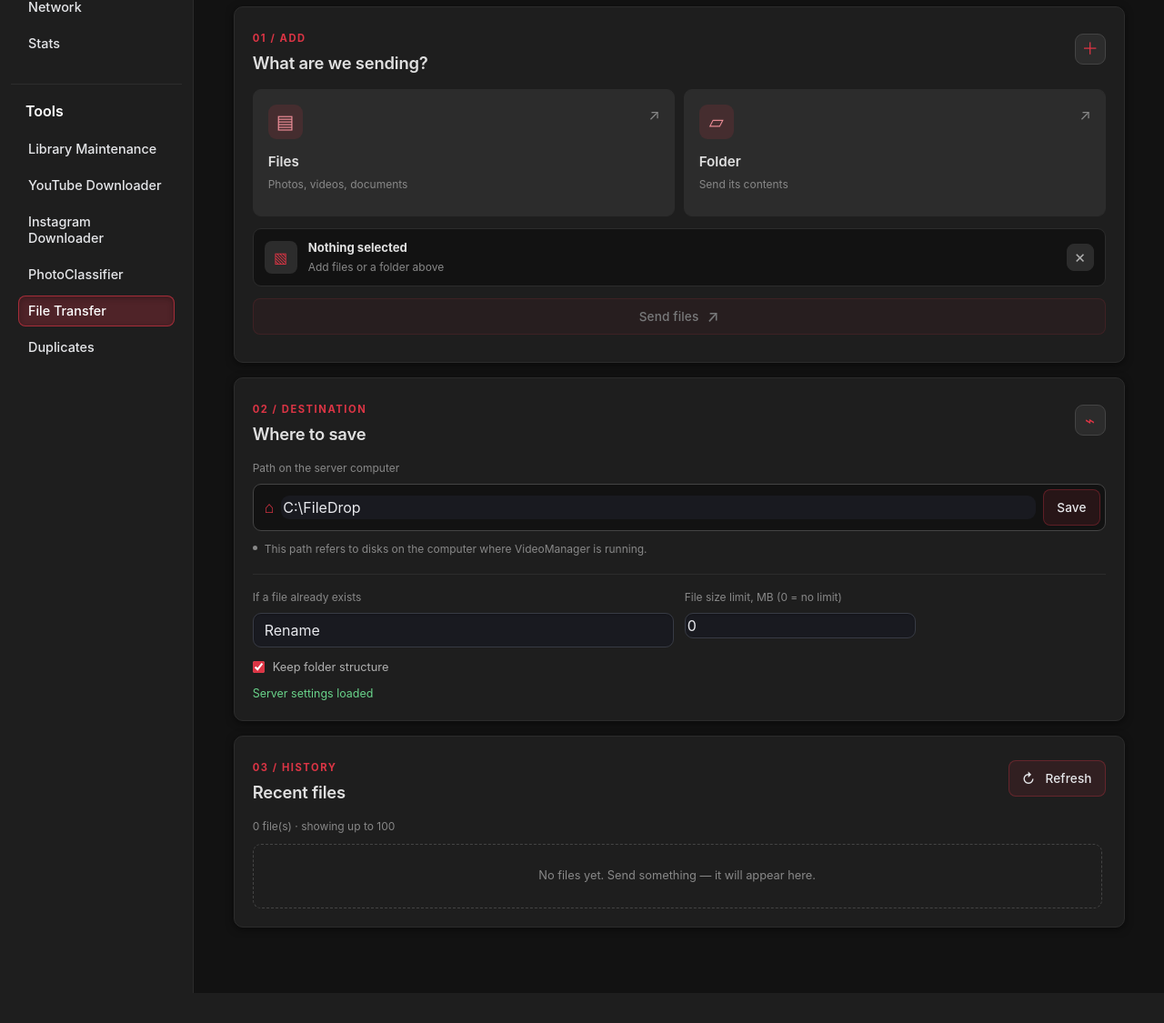
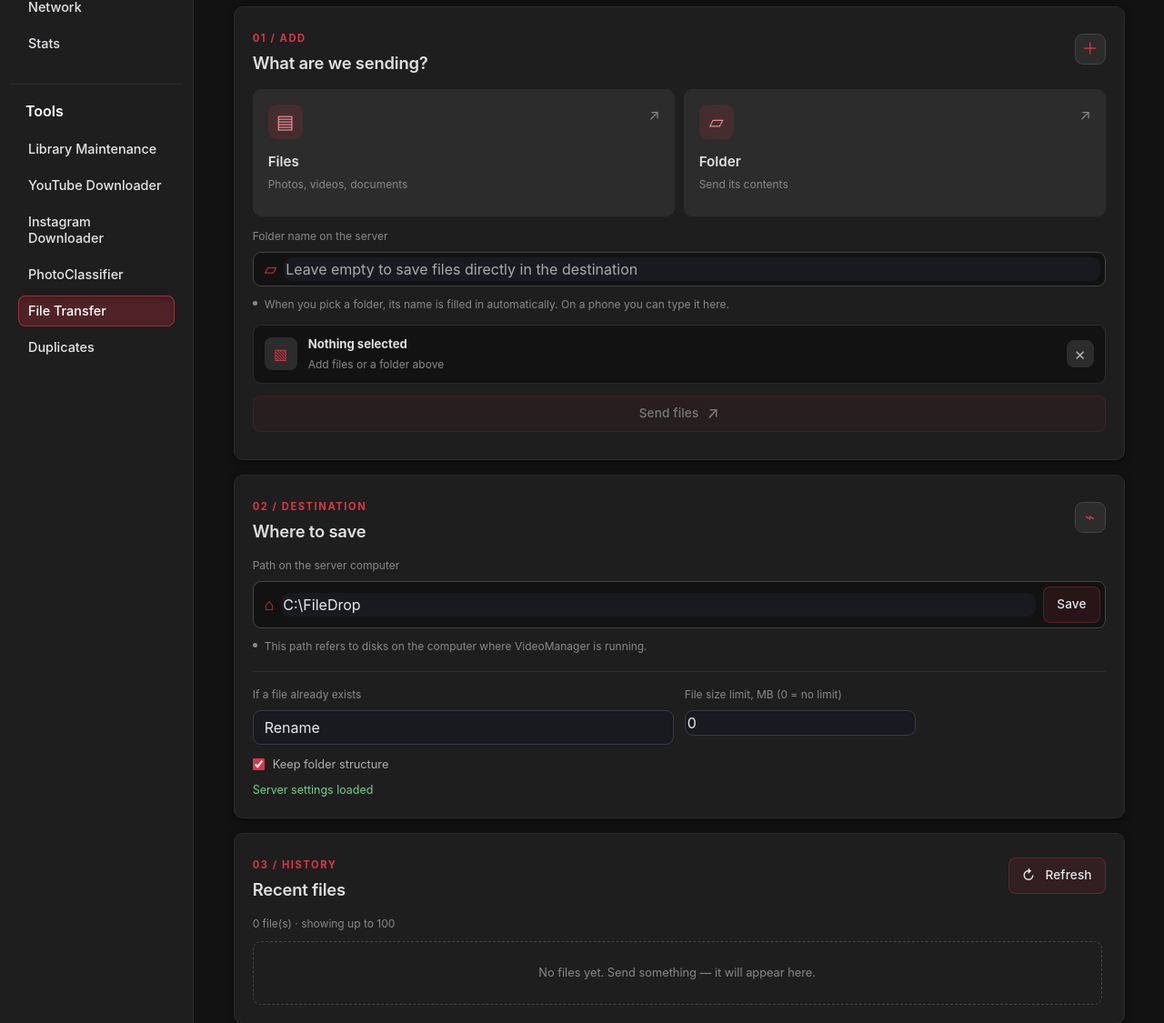
Before and after one commit to mrfusionyt/-video_manager, a Flask app: page /transfer/ in a window 1280 px wide. Shown: the part 290-1415 px from the top of the page at 91% size. Before the commit the page ends 1382 px from the top, so only its background shows below. Run offline with Flask 3, Linux system fonts and the light colour scheme; data that the repository does not hold is empty; some libraries are stand-ins or nearby versions.

Commit message:
release v1.0.8

```diff
--- a/addon/FileTransferServer/routes.py
+++ b/addon/FileTransferServer/routes.py
@@ -134,6 +134,27 @@ def safe_target(relative, root):
     return target
 
 
+def upload_relative(item, folder, preserve):
+    """Build a destination-relative path, optionally wrapping it in a folder.
+
+    Browsers on phones often report no webkitRelativePath, so the selected
+    folder name can be supplied separately by the page.
+    """
+    name = str(item.get('name') or 'uploaded_file')
+    raw = str(item.get('path') or name).replace('\\', '/')
+    parts = [p for p in (safe_part(x) for x in raw.split('/')) if p]
+    if not parts:
+        parts = [safe_part(name) or 'uploaded_file']
+    # webkitRelativePath already starts with the selected folder name.
+    if folder and '/' not in folder and parts and parts[0].lower() == folder.lower():
+        parts = parts[1:]
+    if not preserve:
+        parts = parts[-1:]
+    if folder:
+        parts = [folder] + parts
+    return '/'.join(parts)
+
+
 def collision_target(path, mode=None):
     mode = mode or config.get('collision', 'rename')
     if mode != 'rename' or not path.exists():
@@ -225,6 +246,7 @@ def job_payload(job):
     return {
         'job_id': job['id'],
         'status': job['status'],
+        'folder': job.get('folder') or '',
         'total_bytes': total,
         'received_bytes': received,
         'percent': min(100, round(received * 100 / total)) if total else 100,
@@ -344,6 +366,7 @@ def update_config():
 def start_upload():
     data = request.get_json(silent=True) or {}
     items = data.get('files') or []
+    folder = safe_part(data.get('folder') or '') or ''
     if not isinstance(items, list) or not items:
         return jsonify({'error': 'No files selected'}), 400
     if len(items) > MAX_FILES_PER_JOB:
@@ -377,17 +400,20 @@ def start_upload():
         'skipped': [],
         'errors': [],
         'destination': snap['destination'],
+        'folder': folder,
         'collision': snap['collision'],
         'preserve_structure': snap['preserve_structure'],
         'max_file_size': snap['max_file_size'],
     }
 
+    preserve = bool(snap['preserve_structure'])
     for i, item in enumerate(items):
         if not isinstance(item, dict):
             continue
         name = str(item.get('name') or 'uploaded_file')
         try:
-            rel = safe_target(item.get('path') or name, root).relative_to(root).as_posix()
+            rel_path = upload_relative(item, folder, preserve)
+            rel = safe_target(rel_path, root).relative_to(root).as_posix()
             size = max(0, int(item.get('size') or 0))
         except (ValueError, TypeError):
             job['errors'].append({'file': name, 'error': 'Invalid file path or size'})
--- a/addon/FileTransferServer/static/file_transfer.css
+++ b/addon/FileTransferServer/static/file_transfer.css
@@ -167,6 +167,10 @@
     right: 15px;
     color: var(--text-muted);
     font-size: 1rem;
+}
+
+.ft-folder-wrap {
+    margin-top: 13px;
 }
 
 .ft-selection {
--- a/addon/FileTransferServer/static/file_transfer.js
+++ b/addon/FileTransferServer/static/file_transfer.js
@@ -11,6 +11,8 @@
 
     let chosenFiles = [];
     let activeJob = null;
+    let lastDetectedFolder = '';
+    let folderEdited = false;
     let runToken = 0;
     let lastSample = { bytes: 0, time: 0, speed: 0 };
 
@@ -179,6 +181,21 @@
 
     /* --- File selection --- */
 
+    function detectFolderName() {
+        const input = $('folderInput');
+        if (!input.files || !input.files.length) return '';
+        const relative = String(input.files[0].webkitRelativePath || '').replace(/\\/g, '/');
+        const parts = relative.split('/').filter(Boolean);
+        if (parts.length > 1) return parts[0];
+        try {
+            const entries = input.webkitEntries || [];
+            if (entries.length && entries[0].name) return entries[0].name;
+        } catch (_) {
+            /* some mobile browsers expose neither path nor entries */
+        }
+        return '';
+    }
+
     function selectionUpdate() {
         const seen = new Map();
         [...$('fileInput').files, ...$('folderInput').files].forEach(file => {
@@ -187,11 +204,24 @@
         chosenFiles = [...seen.values()];
         const total = chosenFiles.reduce((sum, file) => sum + file.size, 0);
 
+        if ($('folderInput').files.length) {
+            const detected = detectFolderName();
+            if (!folderEdited && detected && detected !== lastDetectedFolder) {
+                $('folderName').value = detected;
+            }
+            lastDetectedFolder = detected;
+        } else {
+            lastDetectedFolder = '';
+        }
+        const folder = $('folderName').value.trim();
+
         $('selectedTitle').textContent = chosenFiles.length
             ? `${chosenFiles.length} file(s) selected`
             : 'Nothing selected';
+        const details = [`Total size · ${fmtBytes(total)}`];
+        if (folder) details.unshift(`Folder on server · ${folder}`);
         $('selectedDetail').textContent = chosenFiles.length
-            ? `Total size · ${fmtBytes(total)}`
+            ? details.join(' · ')
             : 'Add files or a folder above';
         $('uploadBtn').disabled = !chosenFiles.length || Boolean(activeJob);
     }
@@ -199,6 +229,9 @@
     function clearSelection() {
         $('fileInput').value = '';
         $('folderInput').value = '';
+        $('folderName').value = '';
+        lastDetectedFolder = '';
+        folderEdited = false;
         chosenFiles = [];
         selectionUpdate();
         setStatus($('uploadStatus'), '');
@@ -297,6 +330,9 @@
         hideProgress();
         $('fileInput').value = '';
         $('folderInput').value = '';
+        $('folderName').value = '';
+        lastDetectedFolder = '';
+        folderEdited = false;
         chosenFiles = [];
         selectionUpdate();
 
@@ -410,17 +446,26 @@
         $('uploadBtn').disabled = true;
         setStatus($('uploadStatus'), 'Starting upload…');
 
-        const files = chosenFiles.map(file => ({
-            name: file.name,
-            path: file.webkitRelativePath || file.name,
-            size: file.size,
-        }));
+        const fromFolder = Boolean($('folderInput').files && $('folderInput').files.length);
+        const folder = $('folderName').value.trim() || (fromFolder ? detectFolderName() : '');
+        const files = chosenFiles.map(file => {
+            let parts = String(file.webkitRelativePath || file.name)
+                .replace(/\\/g, '/').split('/').filter(Boolean);
+            if (folder && parts.length > 1 && parts[0].toLowerCase() === folder.toLowerCase()) {
+                parts = parts.slice(1);
+            }
+            return {
+                name: file.name,
+                path: parts.join('/') || file.name,
+                size: file.size,
+            };
+        });
 
         try {
             const start = await api(FT_API.uploadStart, {
                 method: 'POST',
                 headers: { 'Content-Type': 'application/json' },
-                body: JSON.stringify({ files: files }),
+                body: JSON.stringify({ files: files, folder: folder }),
             });
             const job = { id: start.job_id, chunk_size: start.chunk_size, files: files };
             activeJob = job;
@@ -548,7 +593,14 @@
     $('cancelBtn').addEventListener('click', cancelUpload);
     $('clearBtn').addEventListener('click', clearSelection);
     $('fileInput').addEventListener('change', selectionUpdate);
-    $('folderInput').addEventListener('change', selectionUpdate);
+    $('folderInput').addEventListener('change', () => {
+        folderEdited = false;
+        selectionUpdate();
+    });
+    $('folderName').addEventListener('input', () => {
+        folderEdited = true;
+        selectionUpdate();
+    });
 
     loadConfig();
     refreshHistory();
--- a/addon/FileTransferServer/templates/file_transfer.html
+++ b/addon/FileTransferServer/templates/file_transfer.html
@@ -42,6 +42,16 @@
                 <span class="ft-pick-arrow">↗</span>
                 <input id="folderInput" class="ft-hidden-input" type="file" multiple webkitdirectory>
             </label>
+        </div>
+
+        <div class="ft-folder-wrap">
+            <label class="ft-field-label" for="folderName">Folder name on the server</label>
+            <div class="ft-path-field">
+                <span class="ft-path-symbol">▱</span>
+                <input id="folderName" type="text" class="form-control-dark"
+                       placeholder="Leave empty to save files directly in the destination">
+            </div>
+            <div class="ft-hint"><span class="ft-hint-dot"></span><span>When you pick a folder, its name is filled in automatically. On a phone you can type it here.</span></div>
         </div>
 
         <div class="ft-selection" id="selectionCard">
--- a/launcher.py
+++ b/launcher.py
@@ -33,7 +33,7 @@ from addon.photo_classifier import state as pv_state
 # =====================================================================
 # UPDATE SETTINGS
 # =====================================================================
-CURRENT_VERSION = '1.0.7'
+CURRENT_VERSION = '1.0.8'
 GITHUB_USER = 'mrfusionyt'
 GITHUB_REPO = '-video_manager'
 AUTO_UPDATE_INTERVAL = 3600       # seconds between automatic checks
```
